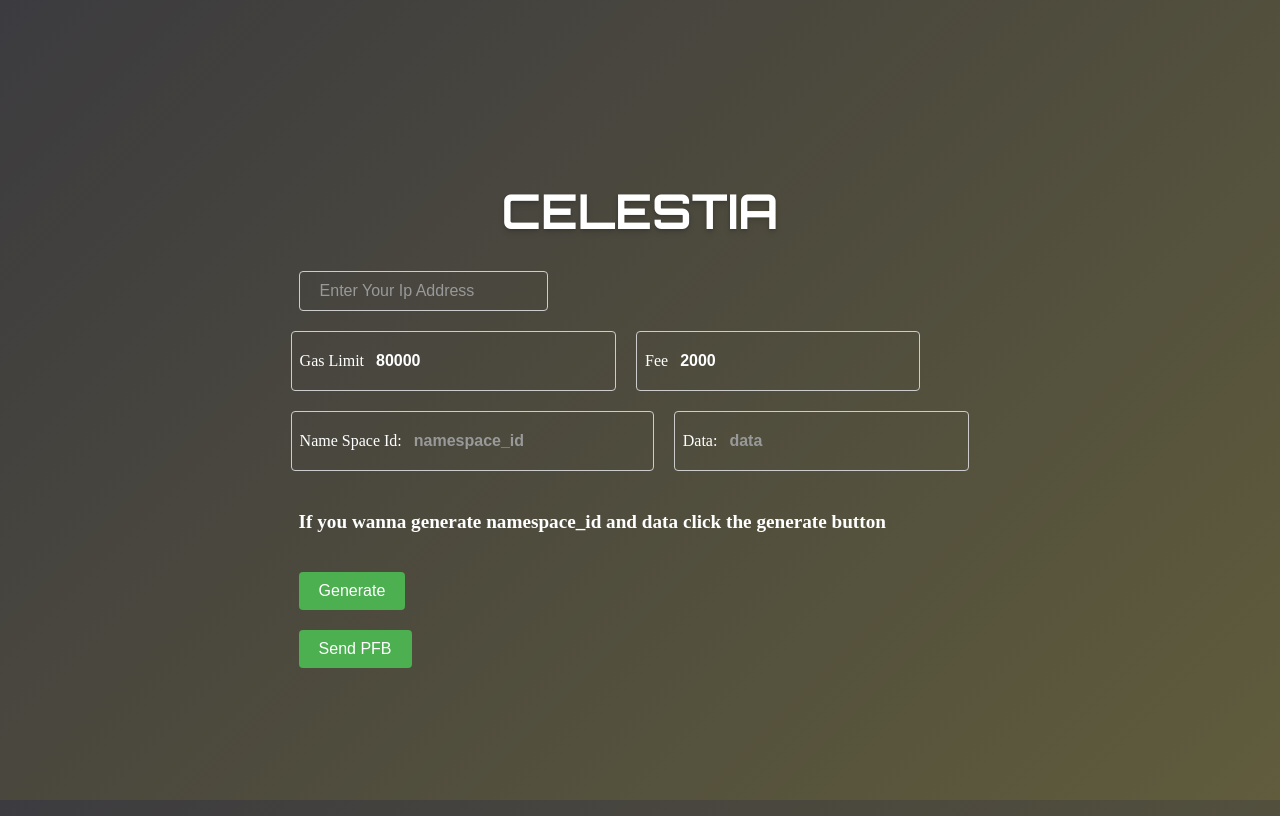
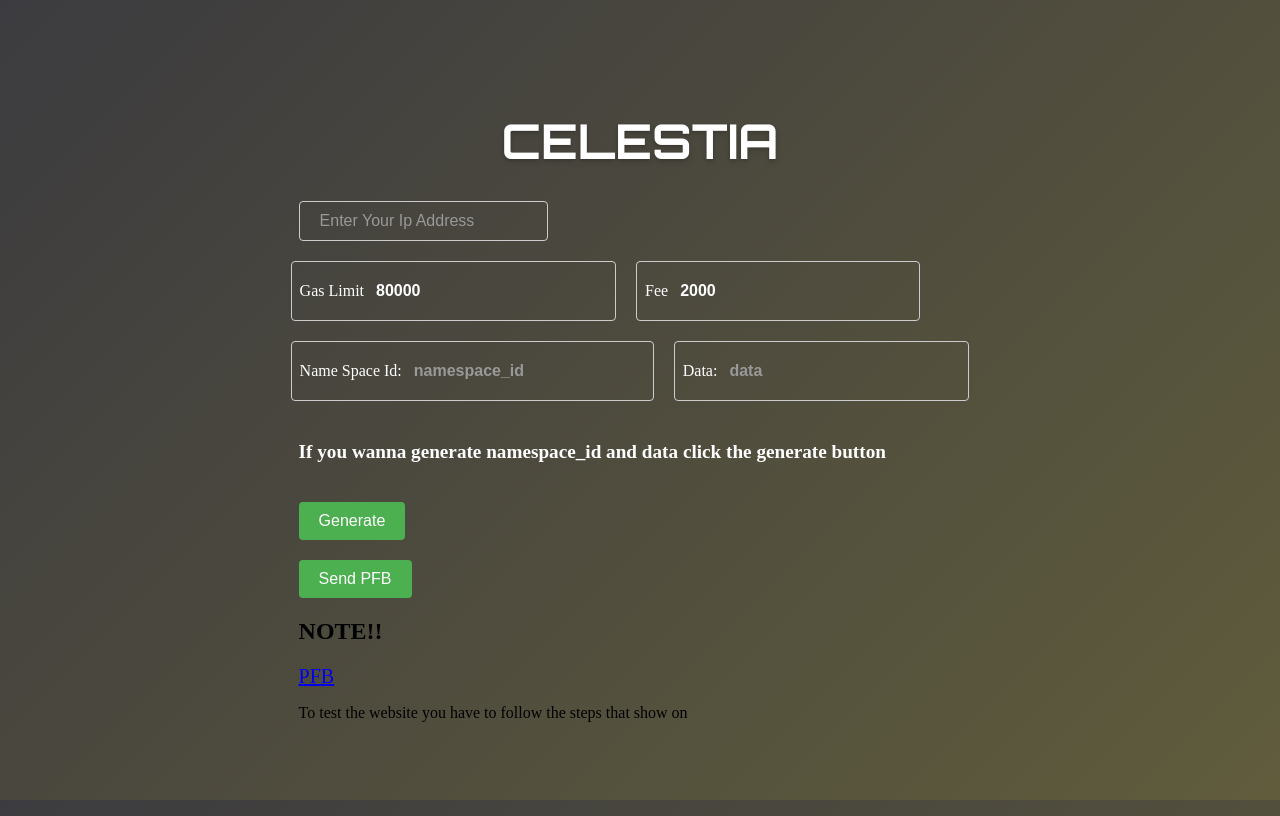
Before and after one commit to huseyin33/pfb_ui_celestia, an Angular app: page / in a window 1280 px wide. Built offline with nearby package versions, Linux system fonts and the light colour scheme.

Commit message:
Update app.component.html

```diff
--- a/src/app/app.component.html
+++ b/src/app/app.component.html
@@ -37,6 +37,11 @@
       <a *ngIf="downloadLink" [href]="downloadLink" download="response.txt">Click here to download</a>
 
     </div>
+    <div class="note-container">
+    <h2>NOTE!!</h2>
+    <a style="font-size: 20px" href="https://github.com/huseyin33/pfb_ui_celestia" target="_blank">PFB </a>
+    <p>To test the website you have to follow the steps that show on </p>
+  </div>
 
   </div>
 
```
